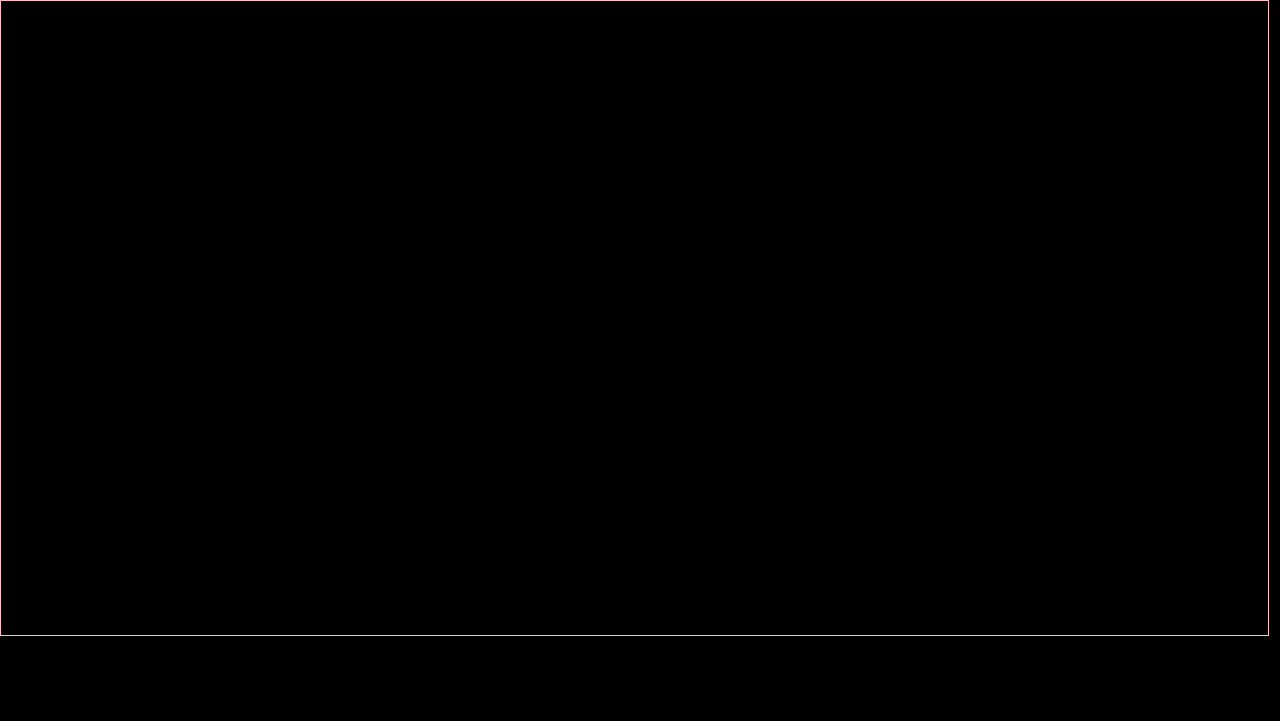
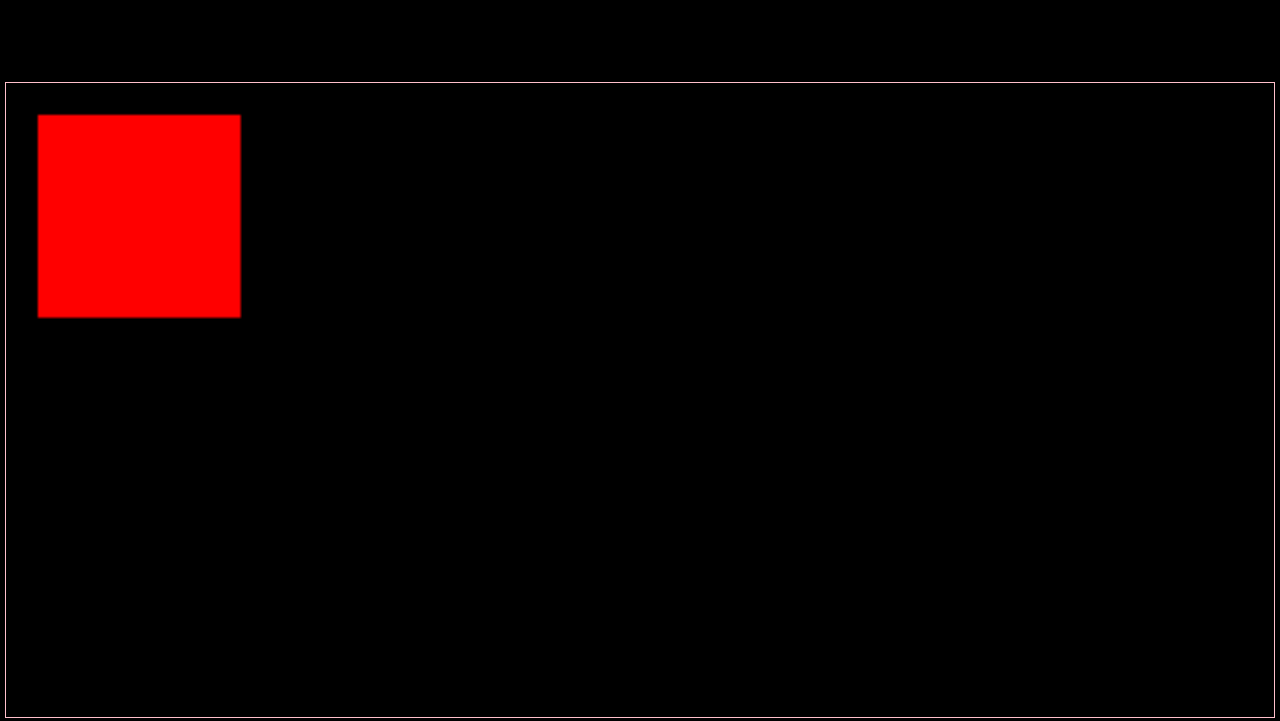
Before and after one commit to xintamosaik/fourth-java, a plain HTML site: page index.html in a window 1280 px wide. Drawn offline with Linux system fonts and the light colour scheme.

Commit message:
add some basic graphics

```diff
--- a/index.html
+++ b/index.html
@@ -5,7 +5,7 @@
     <title>chickens-out</title>
 
 </head>
-<body style="margin: 0; background-color: black;">
+<body style="margin: 0; background-color: black; display:flex; justify-content: center; align-items: center; height: 100vh;">
 
     <canvas height="200" id="game" style="border:1px solid pink; width: 99%; max-width: 198vh" width="400"></canvas>
 
--- a/static/game.js
+++ b/static/game.js
@@ -1,5 +1,26 @@
+
+const ctx = window.game.getContext("2d");
+ctx.font = "32px Courier New"
+ctx.fillStyle = "#0F0"
+
+function createImage({ width = 32, height = 32, r = 255, g = 255, b = 255, a = 255 }) {
+  const imgData = ctx.createImageData(width, height);
+  for (let i = 0; i < imgData.data.length; i += 4) {
+    imgData.data[i + 0] = r;
+    imgData.data[i + 1] = g;
+    imgData.data[i + 2] = b;
+    imgData.data[i + 3] = a;
+  }
+  return imgData
+}
+
+const sixtyFour = { width: 64, height: 64 }
+const red = { r: 255, g: 0, b: 0 }
+const exampleImage = createImage({ ...sixtyFour, ...red })
+
+ctx.putImageData(exampleImage, 10, 10);
 async function updateData() {
-    const response = await fetch('/update');
-    const data = await response.json();
-    document.getElementById('output').textContent = data.message;
+  const response = await fetch('/update');
+  const data = await response.json();
+  document.getElementById('output').textContent = data.message;
 }
```
